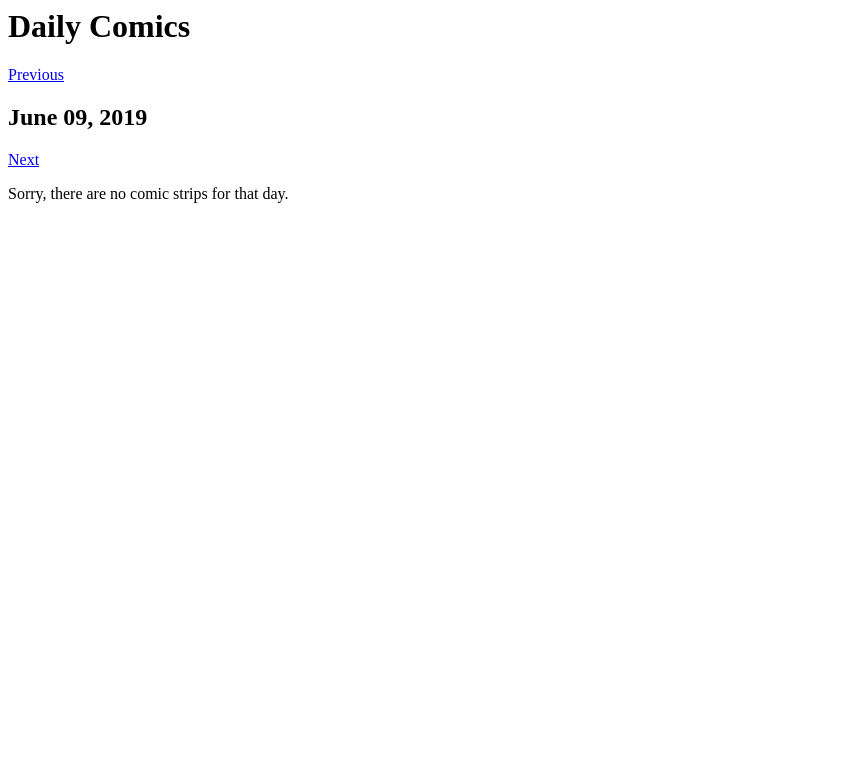
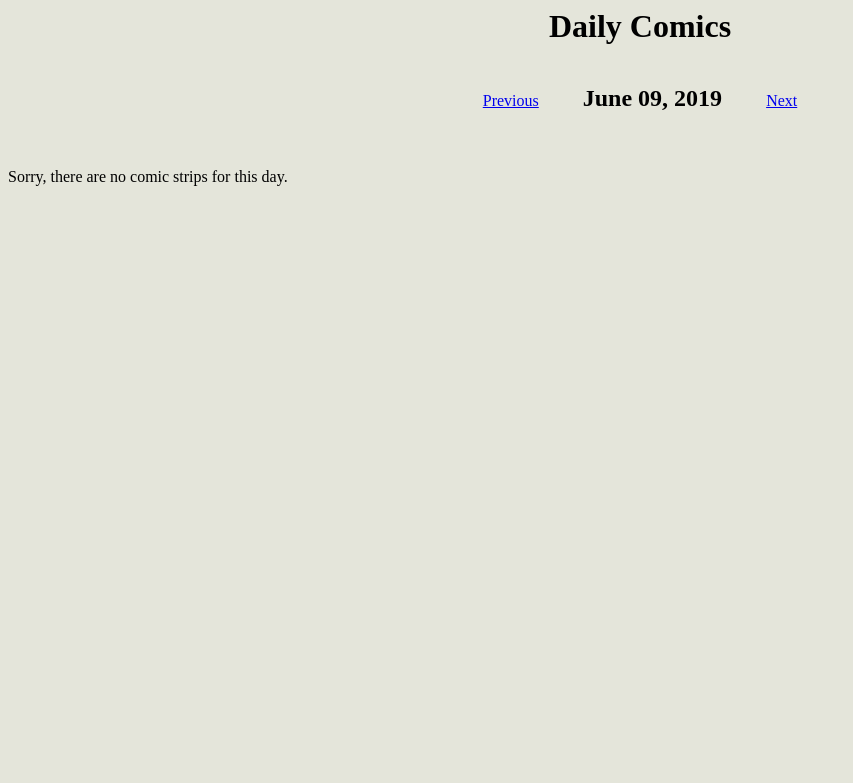
Before and after one commit to jcoady9/dailycomicsproject, a Django app: page / in a window 1280 px wide. Shown: the top 783 px of the page, without its empty margins (0-853 px from the left). Run offline with Django 3.2, Linux system fonts and the light colour scheme; data that the repository does not hold is empty.

Commit message:
Added styling to html template

```diff
--- a/dailycomics/templates/dailycomics/daily_comics_list.html
+++ b/dailycomics/templates/dailycomics/daily_comics_list.html
@@ -1,17 +1,41 @@
 <html>
+    <head>
+        <style>
+            body {
+                background-color: #e4e5da;
+            }
+            img {
+                display: block;
+                margin-left: auto;
+                margin-right: auto;
+            }
+            .inline-block-child {
+                display: inline-block;
+                padding: 20px;
+            }
+            .center {
+                margin: auto;
+                width: 50%;
+                text-align: center;
+            }
+            .comic-title {
+                font-weight: bold;
+            }
+        </style>
+    </head>
     <body>
-        <h1>Daily Comics</h1>
-        <nav>
-            <a href="{% url 'comics-for-day' previous_day %}">Previous</a>
-            <h2>{{ chosen_day|date:"N d, Y" }}</h2>
-            <a href="{% url 'comics-for-day' next_day %}">Next</a>
-        </nav>
+        <h1 class="center">Daily Comics</h1>
+        <div class="center">
+            <a class="inline-block-child" href="{% url 'comics-for-day' previous_day %}">Previous</a>
+            <h2 class="inline-block-child">{{ chosen_day|date:"N d, Y" }}</h2>
+            <a class="inline-block-child" href="{% url 'comics-for-day' next_day %}">Next</a>
+        </div>
         <div id="comic-strips">
         {% for comic_strip in comics %}
-            <p>{{ comic_strip.series_name }}</p>
+            <p class="center comic-title">{{ comic_strip.series_name }}</p>
             <img src="{{ comic_strip.strip_url }}" width="900" height="280">
         {% empty %}
-            <p>Sorry, there are no comic strips for that day.</p>
+            <p>Sorry, there are no comic strips for this day.</p>
         {% endfor %}
         </div>
     </body>
```
